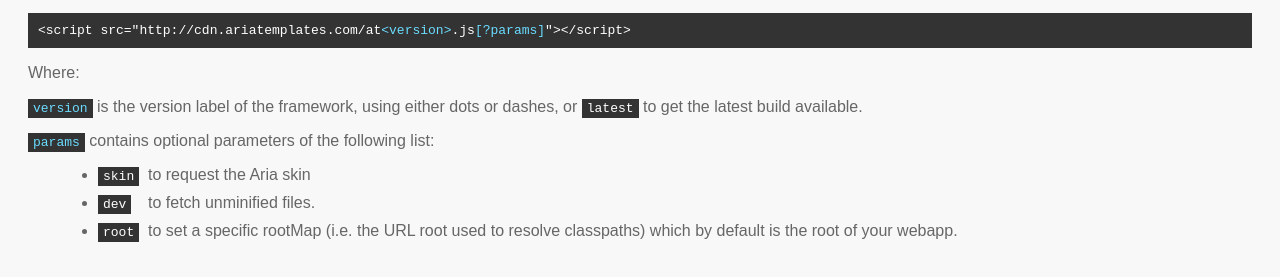
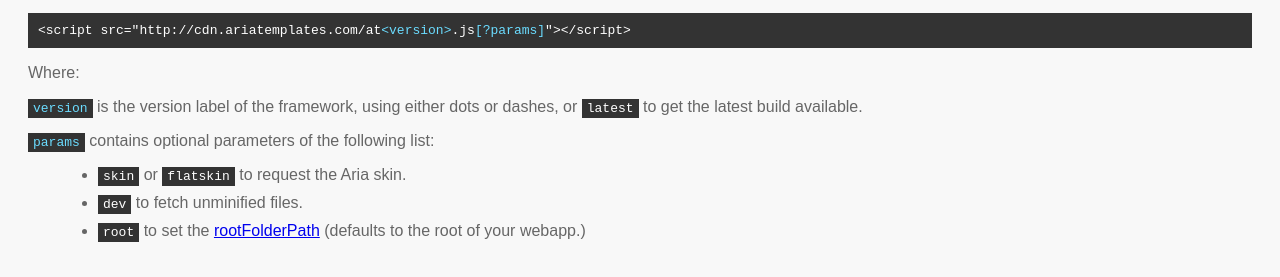
Before and after one commit to ariatemplates/cdn.ariatemplates.com, a website: page static/index.html in a window 1280 px wide. Shown: the part 222-499 px from the top of the page. Drawn offline with Linux system fonts and the light colour scheme; a small style sheet from the web is missing.

Commit message:
Updated homepage

```diff
--- a/static/cdn.css
+++ b/static/cdn.css
@@ -22,14 +22,8 @@
 .option {
 	color: #6bdcff;
 }
-dt {
-	color: #666;
-	display: list-item;
-	float: left;
-	margin-left: 70px;
-}
-dd {
-	margin: 0 0 10px 120px;
+li {
+	margin: 0 0 10px 30px;
 }
 .warn {
 	background: #fcffb7;
--- a/static/index.html
+++ b/static/index.html
@@ -16,11 +16,11 @@
 		<p>Where:</p>
 		<p><span class="code option">version</span> is the version label of the framework, using either dots or dashes, or <span class="code">latest</span> to get the latest build available.</p>
 		<p><span class="code option">params</span> contains optional parameters of the following list:</p>
-		<dl>
-			<dt><span class="code">skin</span></dt><dd>to request the Aria skin</dd>
-			<dt><span class="code">dev</span></dt><dd>to fetch unminified files.</dd>
-			<dt><span class="code">root</span></dt><dd>to set a specific rootMap (i.e. the URL root used to resolve classpaths) which by default is the root of your webapp.</dd>
-		</dl>
+		<ul>
+			<li><span class="code">skin</span> or <span class="code">flatskin</span> to request the Aria skin.
+			<li><span class="code">dev</span> to fetch unminified files.
+			<li><span class="code">root</span> to set the <a href="http://ariatemplates.com/usermanual/latest/javascript_classes#$classpath">rootFolderPath</a> (defaults to the root of your webapp.)
+		</ul>
 
 		<h1>Examples</h1>
 		<div class="term code">&lt;script src="http://cdn.ariatemplates.com/<span class="option">at1.4.9.js</span>"&gt;&lt;/script&gt;</div>
@@ -34,5 +34,8 @@
 		<p class="warn">IE7 is not (and never will be) supported, IE8+ should be fine.  Save teh interwebs, use a modern browser.</p>
 		<p class="warn">This CDN is intended for prototyping and development purposes only.  <strong>Do not use in production</strong>.</p>
 
+		<h1>Contact</h1>
+		<p>If you have questions or want to report an issue, please head to <a href="http://ariatemplates.com/forum/showthread.php?tid=94">the dedicated thread in our forum</a>.</p>
+
 	</body>
 </html>
```
